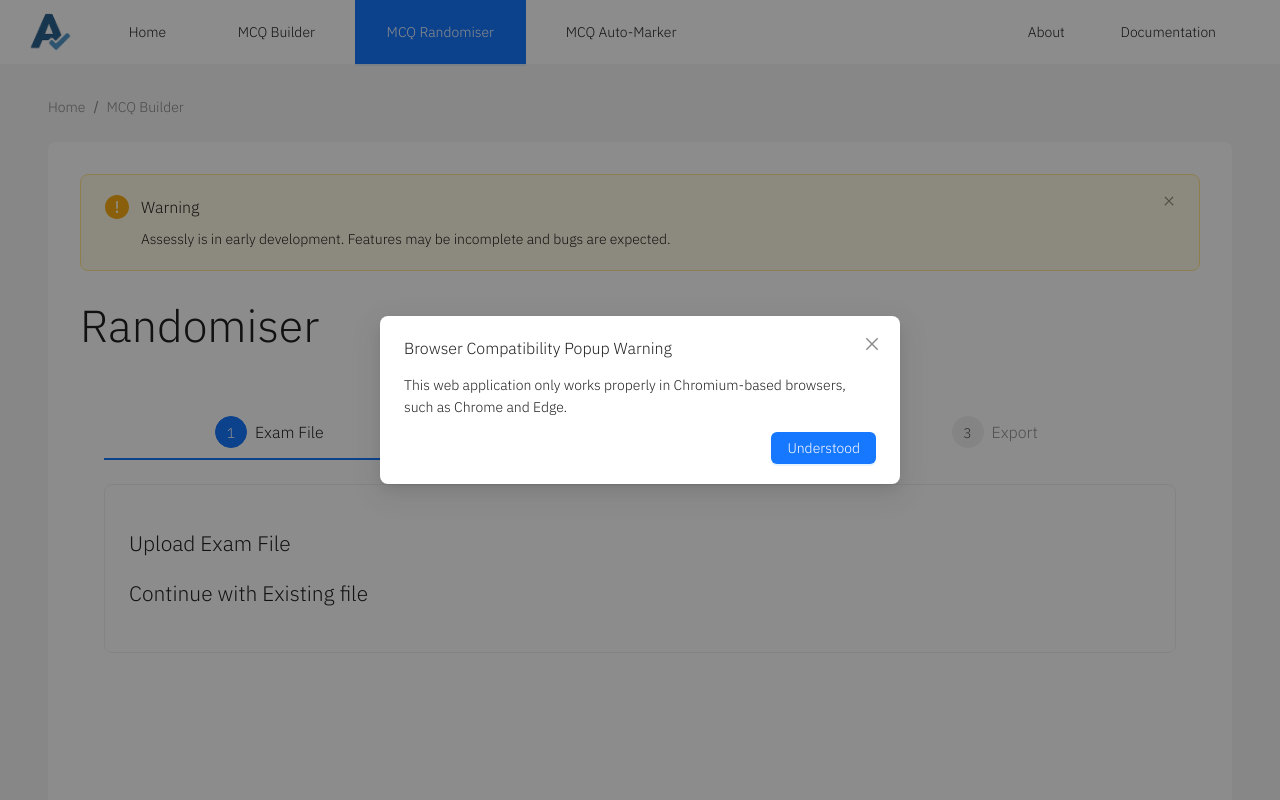
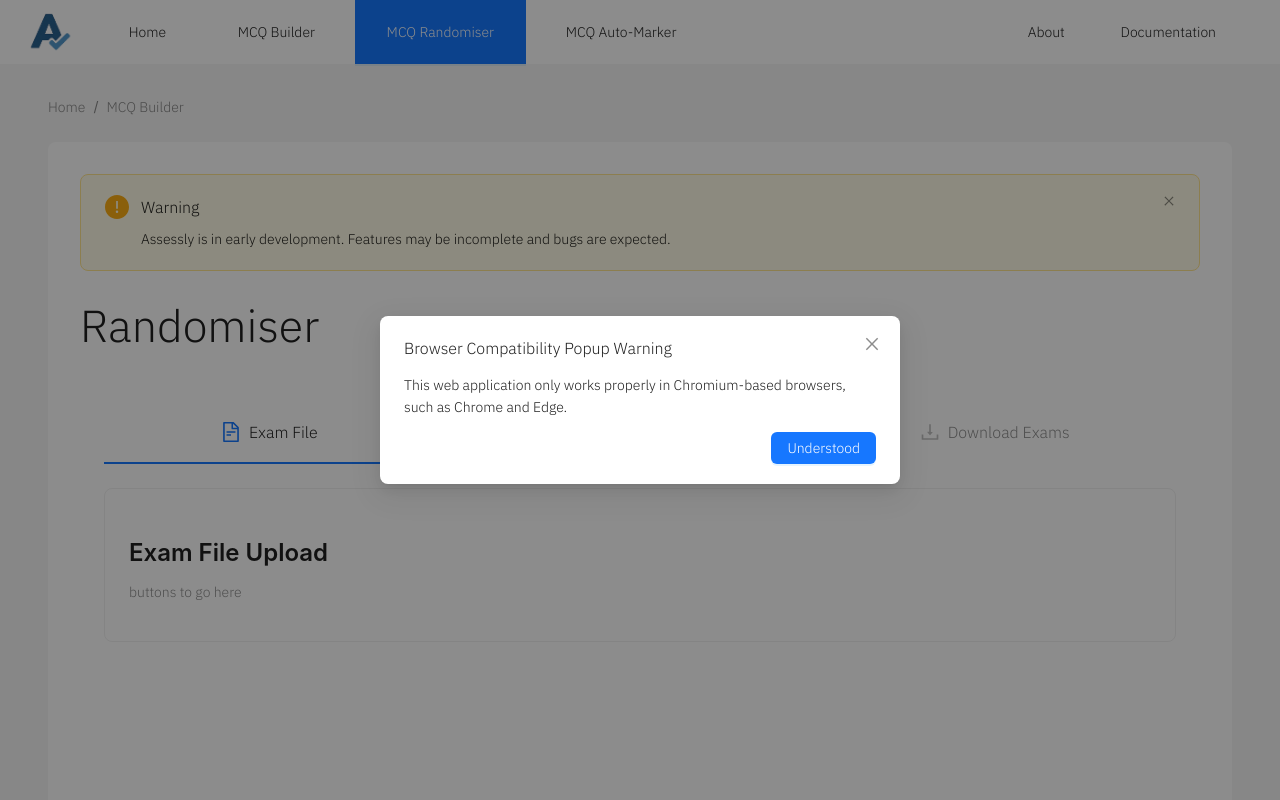
Before and after one commit to uoa-compsci399-2025-s1/capstone-project-2025-s1-team-11, a React (Vite) app in the folder client/: page /randomiser in a window 1280 px wide. Shown: the top 800 px of the page. Built offline with nearby package versions, Linux system fonts and the light colour scheme.

Commit message:
Update layout, icons, for builder and randomiser

```diff
--- a/client/package.json
+++ b/client/package.json
@@ -10,6 +10,7 @@
     "preview": "vite preview"
   },
   "dependencies": {
+    "@ant-design/icons": "^5.6.1",
     "antd": "^5.24.6",
     "react": "^19.0.0",
     "react-dom": "^19.0.0",
--- a/client/src/components/MCQBuilderProgressWrapper.jsx
+++ b/client/src/components/MCQBuilderProgressWrapper.jsx
@@ -1,6 +1,7 @@
 import React, { useState } from 'react';
 import { Steps } from 'antd';
 import { Card } from 'antd';
+import { FileWordOutlined, DownloadOutlined, OrderedListOutlined} from '@ant-design/icons';
 
 const { Step } = Steps;
 
@@ -8,14 +9,17 @@ const steps = [
   {
     title: 'Cover Page',
     key: 'cover',
+    icon: <FileWordOutlined style={{width:"20px"}}/>,
   },
   {
-    title: 'Questions',
+    title: 'Exam Questions',
     key: 'questions',
+    icon: <OrderedListOutlined style={{width:"20px"}} />,
   },
   {
-    title: 'Export',
-    key: 'export',
+    title: 'Download Exam',
+    key: 'download',
+    icon: <DownloadOutlined style={{width:"20px"}} />
   },
 ];
 
@@ -39,7 +43,7 @@ const MCQBuilderProgressWrapper = ({ children, onStageChange }) => {
         style={{ marginBottom: '24px' }}
       >
         {steps.map((step, index) => (
-          <Step key={step.key} title={step.title} />
+          <Step key={step.key} title={step.title} description={step.description} icon={step.icon} />
         ))}
       </Steps>
 
--- a/client/src/components/MCQRandomiserProgressWrapper.jsx
+++ b/client/src/components/MCQRandomiserProgressWrapper.jsx
@@ -1,6 +1,7 @@
 import React, { useState } from 'react';
 import { Steps } from 'antd';
 import { Card } from 'antd';
+import { FileTextOutlined, InteractionOutlined, DownloadOutlined } from '@ant-design/icons';
 
 const { Step } = Steps;
 
@@ -8,14 +9,18 @@ const steps = [
   {
     title: 'Exam File',
     key: 'upload',
+    icon: <FileTextOutlined style={{width:"20px"}}/>,
+
   },
   {
-    title: 'Randomise',
+    title: 'Shuffle Questions',
     key: 'randomise',
+    icon: <InteractionOutlined style={{width:"20px"}} />
   },
   {
-    title: 'Export',
-    key: 'export',
+    title: 'Download Exams',
+    key: 'download',
+    icon: <DownloadOutlined style={{width:"20px"}} />
   },
 ];
 
@@ -39,7 +44,7 @@ const MCQRandomiserProgressWrapper = ({ children, onStageChange }) => {
         style={{ marginBottom: '24px' }}
       >
         {steps.map((step, index) => (
-          <Step key={step.key} title={step.title} />
+          <Step key={step.key} title={step.title} icon={step.icon} />
         ))}
       </Steps>
 
--- /dev/null
+++ b/client/src/components/RandomisedExamDisplay.jsx
@@ -0,0 +1,18 @@
+import { Typography} from "antd";
+
+const RandomisedExamDisplay = () => {
+
+  return (
+    <div>
+      {/* header for context */}
+      <Typography.Title level={3}>Randomised Exam Versions</Typography.Title>
+      <Typography.Paragraph type="secondary">
+        Below are the four randomised versions generated from your uploaded question. Each version shuffles the answer options while keeping the question consistent.
+      </Typography.Paragraph>
+
+
+    </div>
+  );
+};
+
+export default RandomisedExamDisplay;
--- a/client/src/pages/builder.jsx
+++ b/client/src/pages/builder.jsx
@@ -2,6 +2,7 @@ import React, { useState } from "react";
 import ExamDisplay from "../components/examDisplay.jsx";
 import ExamFileManager from "../components/ExamFileManager.jsx";
 import MCQBuilderProgressWrapper from "../components/MCQBuilderProgressWrapper.jsx";
+import { Typography } from "antd";
 
 const Builder = () => {
     const [exam, setExam] = useState(null);
@@ -29,18 +30,20 @@ const Builder = () => {
             case 0:
                 return (
                     <div>
-                        <h2>Cover Page</h2>
+                        <Typography.Title level={3}>Cover Page</Typography.Title>
 
                     </div>
                 );
             case 1:
                 return (
                     <div>
-                        <h2>MCQ Exam Questions</h2>
+                        <Typography.Title level={3}>MCQ Exam Questions</Typography.Title>
             {exam ? (
                 <ExamDisplay exam={exam} fileName={fileName} onAddQuestion={addQuestion} />
             ) : (
-                <p>No exam loaded.</p>
+                <Typography.Paragraph type="secondary">
+                             No exam loaded.
+                        </Typography.Paragraph>
             )}
             <ExamFileManager onExamLoaded={handleExamLoaded} />
                     </div>
@@ -48,8 +51,10 @@ const Builder = () => {
             case 2:
                 return (
                     <div>
-                        <h2>Export</h2>
-                        <p>Export functionality coming soon.</p>
+                        <Typography.Title level={3}>Download Exam</Typography.Title>
+                        <Typography.Paragraph type="secondary">
+                             Export functions coming soon
+                        </Typography.Paragraph>
                     </div>
                 );
             default:
--- a/client/src/pages/randomiser.jsx
+++ b/client/src/pages/randomiser.jsx
@@ -1,5 +1,7 @@
 import React from "react";
 import MCQRandomiserProgressWrapper from "../components/MCQRandomiserProgressWrapper.jsx";
+import RandomisedExamDisplay from "../components/RandomisedExamDisplay.jsx";
+import { Typography } from "antd";
 
 const Randomiser = ({ }) => {
 
@@ -8,23 +10,26 @@ const Randomiser = ({ }) => {
             case 0:
                 return (
                     <div>
-                        <h2>Upload Exam File</h2>
-                        <h2>Continue with Existing file</h2>
+                        <Typography.Title level={3}>Exam File Upload</Typography.Title>
+                        <Typography.Paragraph type="secondary">
+                            buttons to go here
+                        </Typography.Paragraph>
 
                     </div>
                 );
             case 1:
                 return (
                     <div>
-                        <h2>Randomise Questions</h2>
-
+                        <RandomisedExamDisplay />
                     </div>
                 );
             case 2:
                 return (
                     <div>
-                        <h2>Export</h2>
-                        <p>Export functionality coming soon.</p>
+                        <Typography.Title level={3}>Download Exam</Typography.Title>
+                        <Typography.Paragraph type="secondary">
+                             Export functions coming soon
+                        </Typography.Paragraph>
                     </div>
                 );
             default:
```
Also changed, not shown: 1 other file (tests, documents, lock files or other folders).
